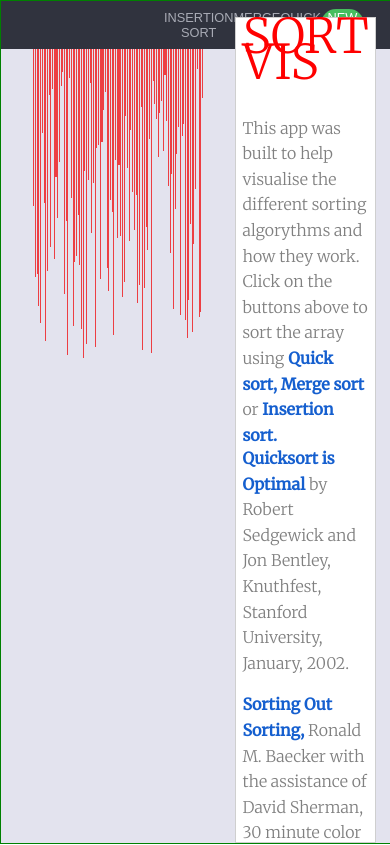
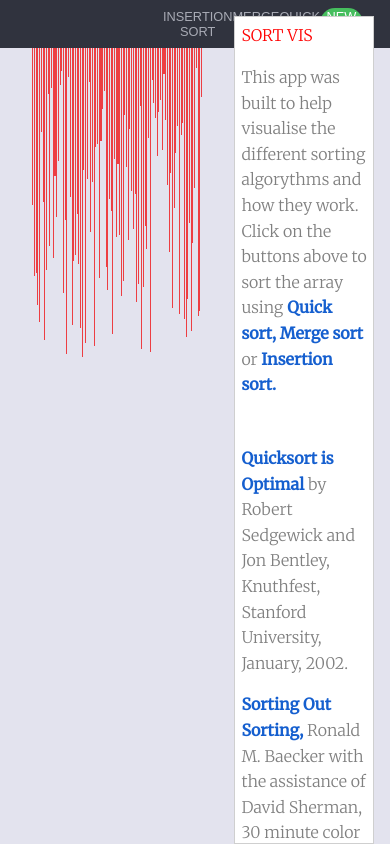
Before and after one commit to msmfa/sorting-visualiser, a React (Create React App) app: page / in a window 390 px wide. Shown: the top 845 px of the page. Built offline with nearby package versions, Linux system fonts and the light colour scheme.

Commit message:
Made text smaller on screens - 900px

```diff
--- a/src/App.css
+++ b/src/App.css
@@ -8,7 +8,6 @@
 
 .container {
   display: flex;
-  border: 1px solid green;
   background-color: rgb(227, 227, 238);
   height: 100vh;
   font-weight: 300;
@@ -89,3 +88,10 @@
   font-weight: 600;
   cursor: pointer;
 }
+
+@media only screen and (max-width: 900px) {
+  .text-title {
+    font-size: 1em;
+    margin-bottom: 1rem;
+  }
+}
--- a/src/App.js
+++ b/src/App.js
@@ -9,8 +9,8 @@ export const arrayLength = 100;
 export const minNumb = 5;
 export const maxNum = 80;
 export const timeDelay = 5;
-export const sortingColour = "red";
-export const sortingCompleteColour = "blue";
+export const sortingColour = "green";
+export const sortingCompleteColour = "green";
 
 function App() {
   return (
```
Also changed, not shown: src/IMG/sort.png (added).
